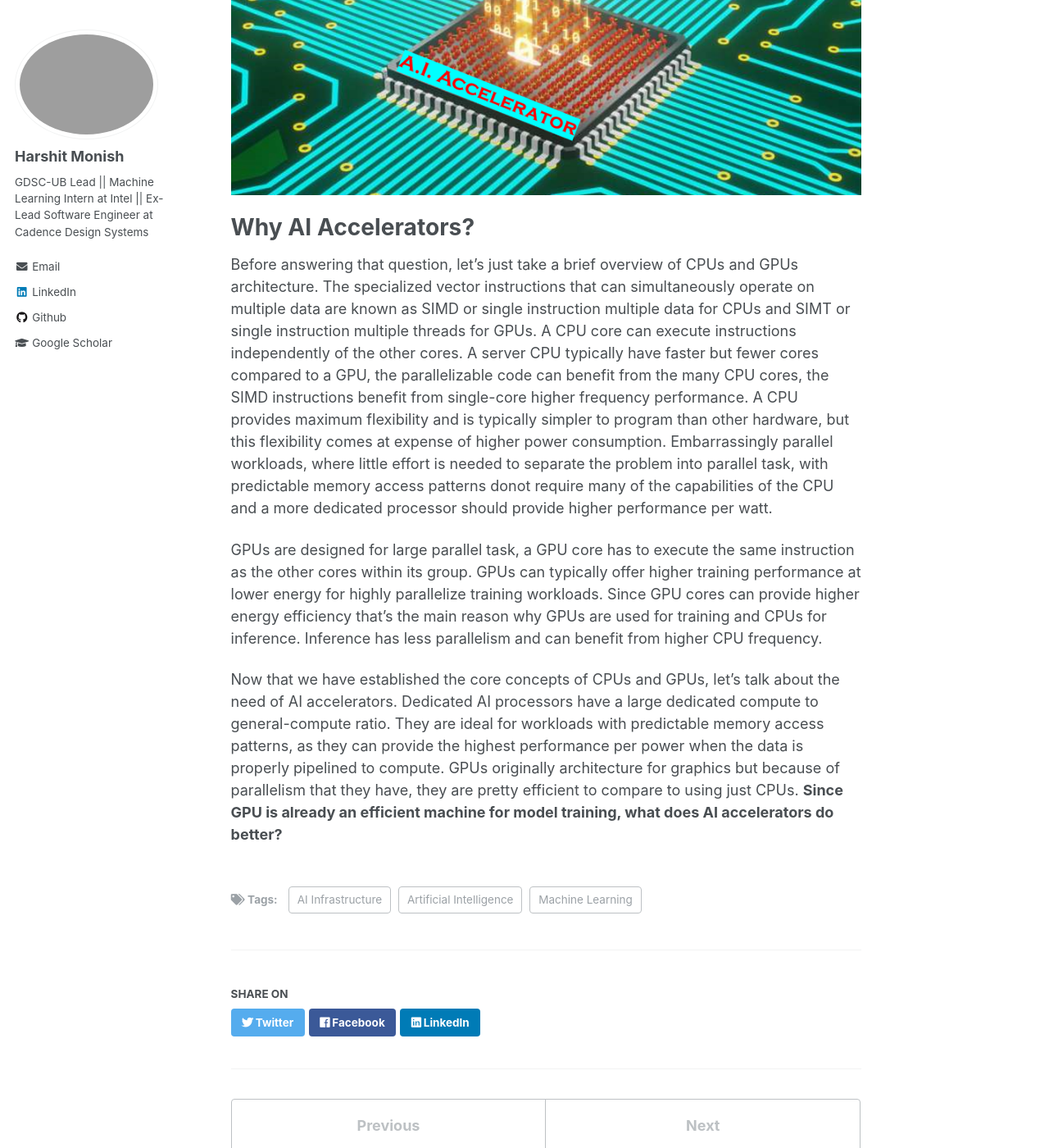
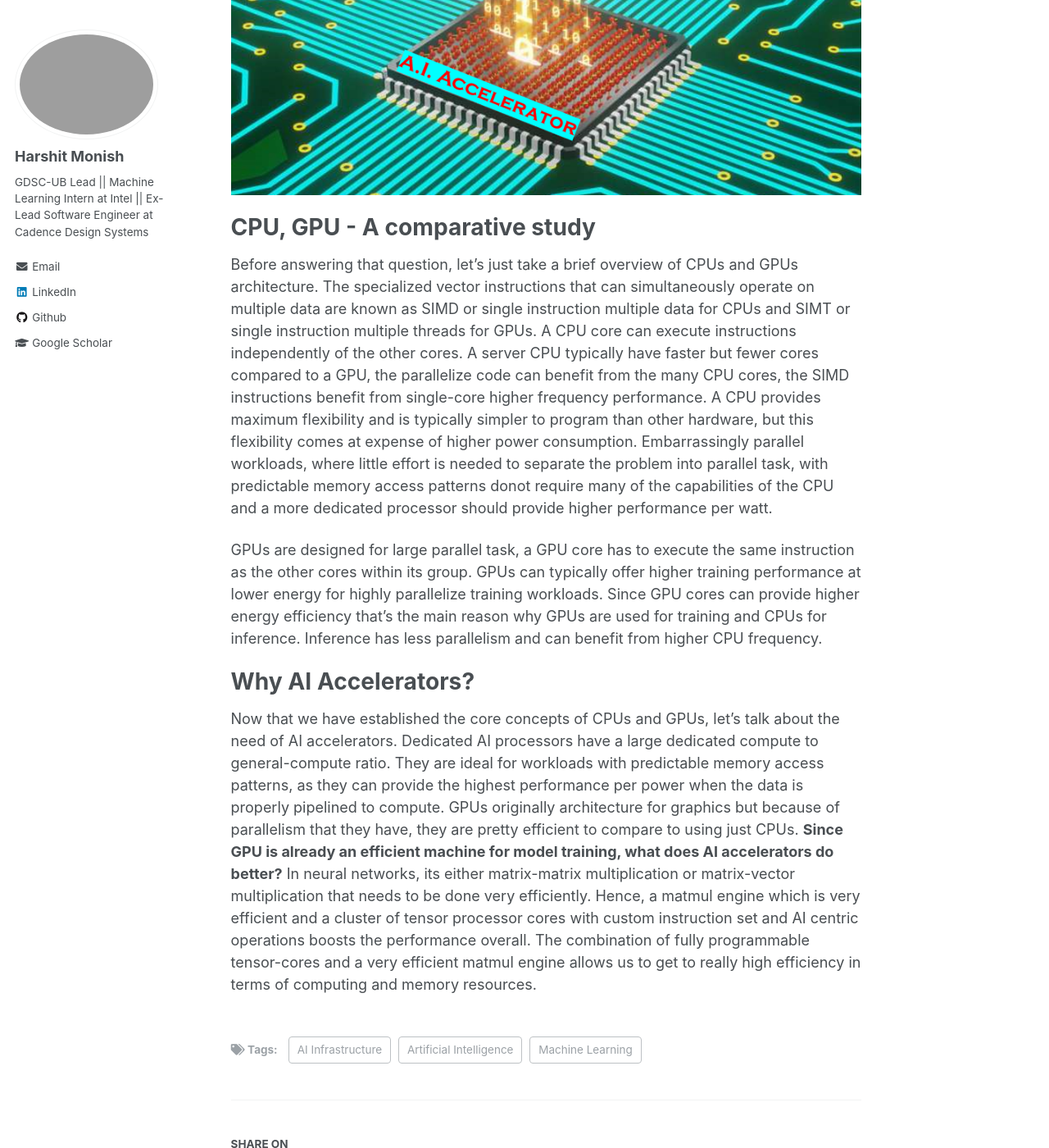
Before and after one commit to harshitmonish/harshitmonish.github.io, a Jekyll site: the page built from _posts/2013-08-14-blog-post-2.md, in a window 1280 px wide and 1400 px high, scrolled down 591 px. Shown: the whole window at 82% size. Built offline with Jekyll 4.4.1, drawn with Linux system fonts in a browser that asks for light colours.

Commit message:
Adding 2 blog

```diff
--- a/_posts/2013-08-14-blog-post-2.md
+++ b/_posts/2013-08-14-blog-post-2.md
@@ -13,10 +13,12 @@ AI Accelerators Introduction
 AI accelerator is a specialized hardware accelerator designed to accelerate Machine Learning and Artificial Intelligence applications, including neural networks and machine vision. The datacenter chips that are running the Machine learning and Deep learning workloads, consist of couple of CPU cores and the AI accelerators that are connected to these host CPUs and together as a system thy are supposed to work very efficiently either training a model or for high capacity inference.
 <br/><img src='/images/AI_Accel.PNG'>
 
-Why AI Accelerators?
+CPU,  GPU - A comparative study
 ===
-Before answering that question, let's just take a brief overview of CPUs and GPUs architecture. The specialized vector instructions that can simultaneously operate on multiple data are known as SIMD or single instruction multiple data for CPUs and SIMT or single instruction multiple threads for GPUs. A CPU core can execute instructions independently of the other cores. A server CPU typically have faster but fewer cores compared to a GPU, the parallelizable code can benefit from the many CPU cores, the SIMD instructions benefit from single-core higher frequency performance. A CPU provides maximum flexibility and is typically simpler to program than other hardware, but this flexibility comes at expense of higher power consumption. Embarrassingly parallel workloads, where little effort is needed to separate the problem into parallel task, with predictable memory access patterns donot require many of the capabilities of the CPU and a more dedicated processor should provide higher performance per watt.
+Before answering that question, let's just take a brief overview of CPUs and GPUs architecture. The specialized vector instructions that can simultaneously operate on multiple data are known as SIMD or single instruction multiple data for CPUs and SIMT or single instruction multiple threads for GPUs. A CPU core can execute instructions independently of the other cores. A server CPU typically have faster but fewer cores compared to a GPU, the parallelize code can benefit from the many CPU cores, the SIMD instructions benefit from single-core higher frequency performance. A CPU provides maximum flexibility and is typically simpler to program than other hardware, but this flexibility comes at expense of higher power consumption. Embarrassingly parallel workloads, where little effort is needed to separate the problem into parallel task, with predictable memory access patterns donot require many of the capabilities of the CPU and a more dedicated processor should provide higher performance per watt.
 
 GPUs are designed for large parallel task, a GPU core has to execute the same instruction as the other cores within its group. GPUs can typically offer higher training performance at lower energy for highly parallelize training workloads. Since GPU cores can provide higher energy efficiency that's the main reason why GPUs are used for training and CPUs for inference. Inference has less parallelism and can benefit from higher CPU frequency.
 
-Now that we have established the core concepts of CPUs and GPUs, let's talk about the need of AI accelerators. Dedicated AI processors have a large dedicated compute to general-compute ratio. They are ideal for workloads with predictable memory access patterns, as they can provide the highest performance per power when the data is properly pipelined to compute. GPUs originally architecture for graphics but because of parallelism that they have, they are pretty efficient to compare to using just CPUs. **Since GPU is already an efficient machine for model training, what does AI accelerators do better?**
+Why AI Accelerators?
+===
+Now that we have established the core concepts of CPUs and GPUs, let's talk about the need of AI accelerators. Dedicated AI processors have a large dedicated compute to general-compute ratio. They are ideal for workloads with predictable memory access patterns, as they can provide the highest performance per power when the data is properly pipelined to compute. GPUs originally architecture for graphics but because of parallelism that they have, they are pretty efficient to compare to using just CPUs. **Since GPU is already an efficient machine for model training, what does AI accelerators do better?** In neural networks, its either matrix-matrix multiplication or matrix-vector multiplication that needs to be done very efficiently. Hence, a matmul engine which is very efficient and a cluster of tensor processor cores with custom instruction set and AI centric operations boosts the performance overall. The combination of fully programmable tensor-cores and a very efficient matmul engine allows us to get to really high efficiency in terms of computing and memory resources.
```
